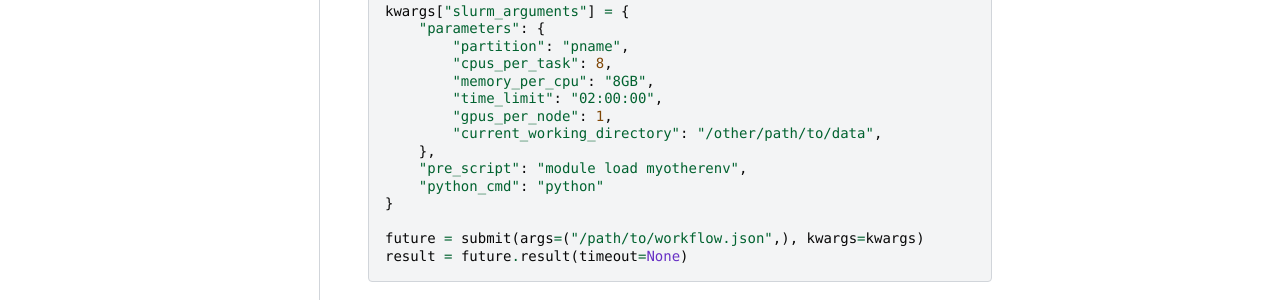
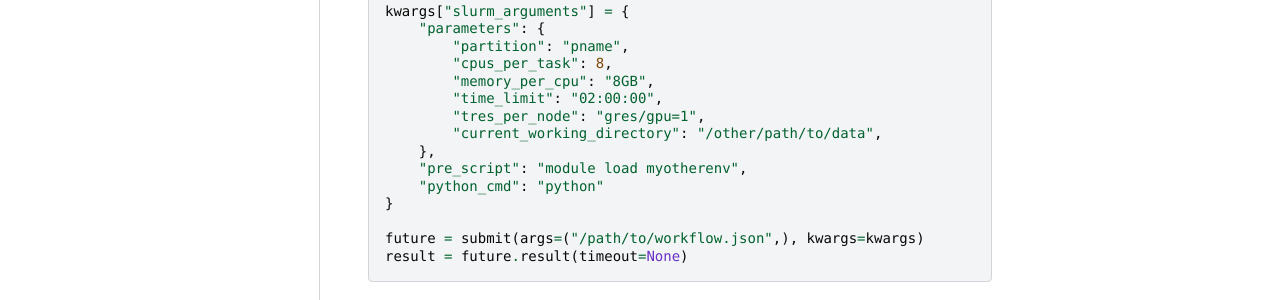
Before and after one commit to ewoks-kit/ewoksjob, a Sphinx documentation site: the page built from doc/howtoguides/slurm.rst, in a window 1280 px wide and 900 px high, scrolled down 1099 px. Shown: the part 418-718 px from the top of the window. Built offline with Sphinx 7.4.7 and the PyData theme 0.15.4, drawn with Linux system fonts in a browser that asks for light colours.

Commit message:
docs: use tres_per_node instead of gpus_per_node

```diff
--- a/doc/howtoguides/slurm.rst
+++ b/doc/howtoguides/slurm.rst
@@ -64,7 +64,7 @@ specified by the worker or add additional parameters with the `slurm_arguments`
             "cpus_per_task": 8,
             "memory_per_cpu": "8GB",
             "time_limit": "02:00:00",
-            "gpus_per_node": 1,
+            "tres_per_node": "gres/gpu=1",
             "current_working_directory": "/other/path/to/data",
         },
         "pre_script": "module load myotherenv",
```
